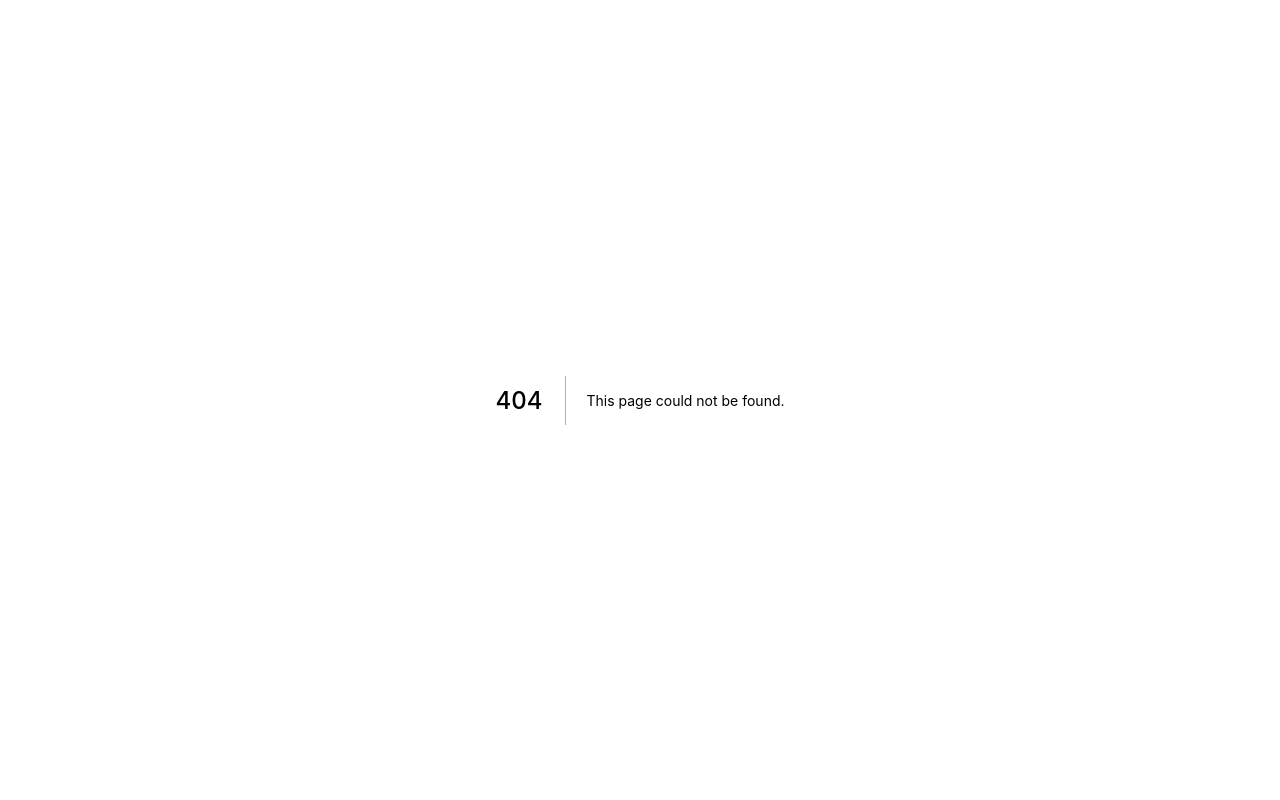
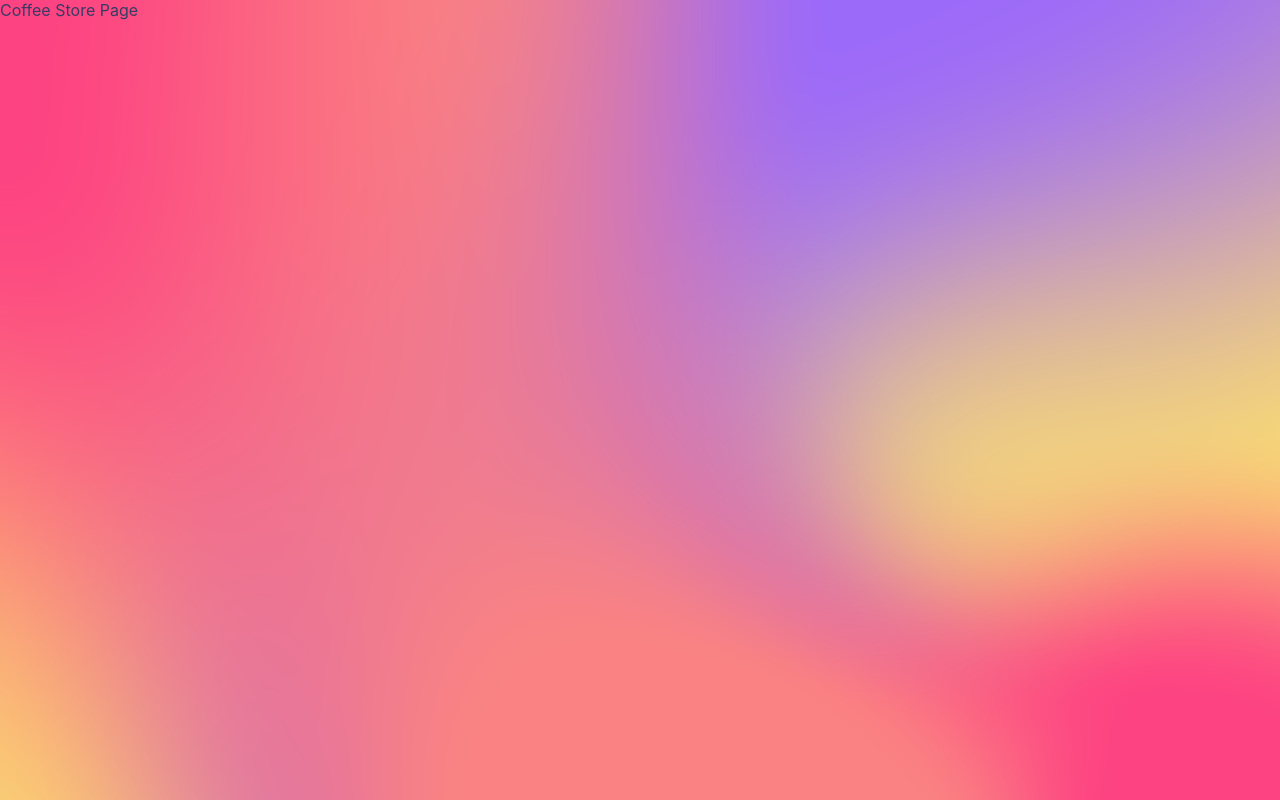
Before and after one commit to kulkarniankita/discover-coffee-stores, a Next.js app: page /coffee-store in a window 1280 px wide. Before the commit this address had no page. Built offline with nearby package versions, Linux system fonts and the light colour scheme.

Commit message:
Add routing for Coffee Store Page: route page for coffee-store

```diff
--- /dev/null
+++ b/pages/coffee-store.js
@@ -0,0 +1,5 @@
+const CoffeeStore = () => {
+  return <div>Coffee Store Page</div>;
+};
+
+export default CoffeeStore;
```
